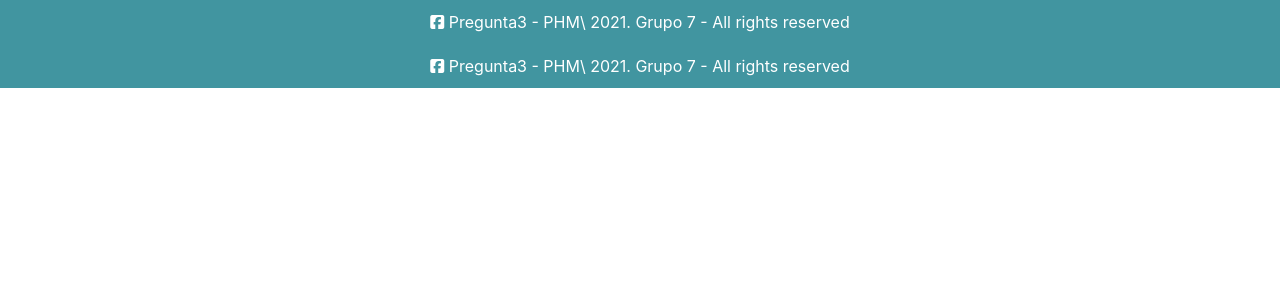
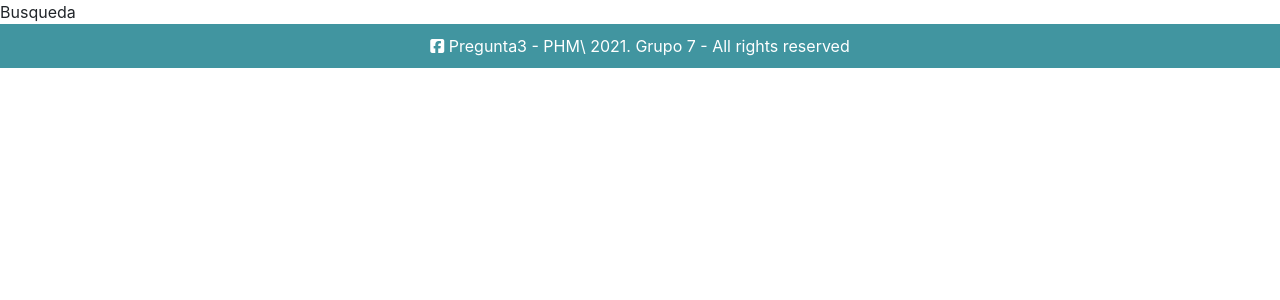
Before and after one commit to gustavososa92/provisorio-PHM, a React (Create React App) app in the folder front/pregunta3-front/: page /busqueda in a window 1280 px wide. Shown: the top 300 px of the page. Built offline with nearby package versions, Linux system fonts and the light colour scheme.

Commit message:
Componente busqueda creado + se agregó a routes

```diff
--- /dev/null
+++ b/front/pregunta3-front/src/componentes/busqueda/busqueda.jsx
@@ -0,0 +1,3 @@
+export const Busqueda = () => {
+  return <div>Busqueda</div>
+}
--- a/front/pregunta3-front/src/routes.jsx
+++ b/front/pregunta3-front/src/routes.jsx
@@ -1,10 +1,12 @@
 import { BrowserRouter as Router, Redirect, Route, Switch } from "react-router-dom"
+import { Busqueda } from "./componentes/busqueda/busqueda"
 import { Footer } from "./componentes/footer/footer"
 import { Login } from "./componentes/login/login"
 export const Routes = () => (
   <Router>
     <Switch>
       <Route path="/login" component={Login} />
+      <Route path="/busqueda" component={Busqueda} />
       <Route render={() => <Footer />} />
     </Switch>
   </Router>
```
Also changed, not shown: front/pregunta3-front/src/componentes/busqueda/busqueda.css (added).
